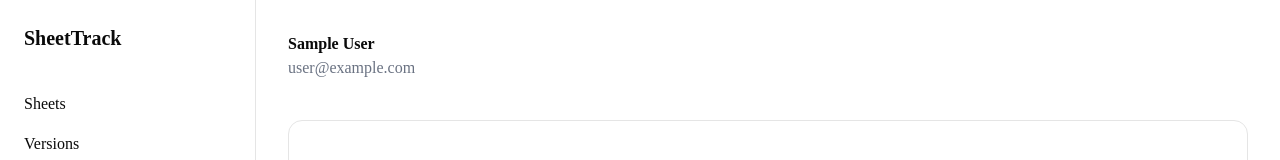
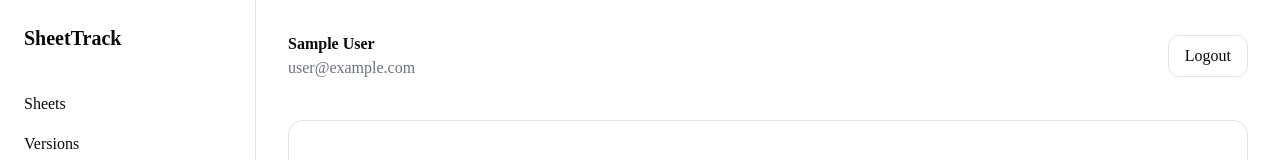
Before and after one commit to tanishqachopade/sheet-track, a Next.js app: page /dashboard in a window 1280 px wide. Shown: the top 160 px of the page. Built offline with nearby package versions, Linux system fonts and the light colour scheme; no server answers; sample sign-in values are in the browser's storage.

Commit message:
feat(auth): implement Google OAuth authentication

```diff
--- a/src/app/dashboard/page.tsx
+++ b/src/app/dashboard/page.tsx
@@ -1,5 +1,6 @@
 import { auth } from "@/lib/auth";
 import { redirect } from "next/navigation";
+import LogoutButton from "@/components/auth/logout-button";
 
 export default async function Dashboard() {
   const session = await auth();
@@ -28,6 +29,8 @@ export default async function Dashboard() {
       {/* Main */}
       <main className="flex-1 p-8">
 
+       <div className="flex items-center justify-between">
+
   <div>
     <h2 className="font-semibold">
       {session.user?.name}
@@ -36,6 +39,11 @@ export default async function Dashboard() {
     <p className="text-gray-500">
       {session.user?.email}
     </p>
+  </div>
+
+
+  <LogoutButton />
+
 </div>
 
 
@@ -69,6 +77,8 @@ export default async function Dashboard() {
               Connect Sheet
             </button>
 
+
+
           </div>
         </section>
 
--- /dev/null
+++ b/src/components/auth/logout-button.tsx
@@ -0,0 +1,24 @@
+"use client";
+
+import { signOut } from "next-auth/react";
+
+export default function LogoutButton() {
+  return (
+    <button
+      onClick={() =>
+        signOut({
+          callbackUrl: "/",
+        })
+      }
+      className="
+        rounded-lg
+        border
+        px-4
+        py-2
+        hover:bg-gray-100
+      "
+    >
+      Logout
+    </button>
+  );
+}
```
Lines whose indentation alone changed are shown as unchanged.
